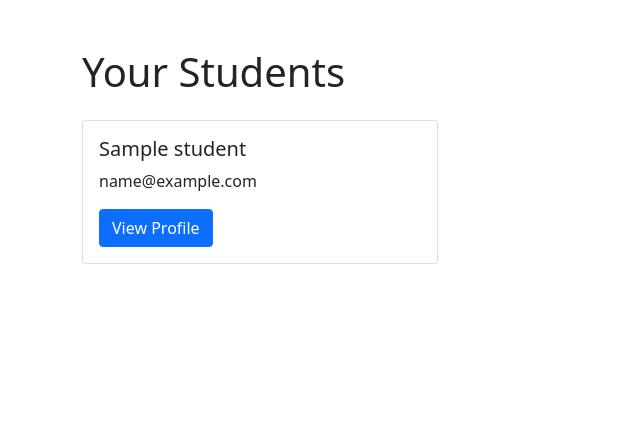
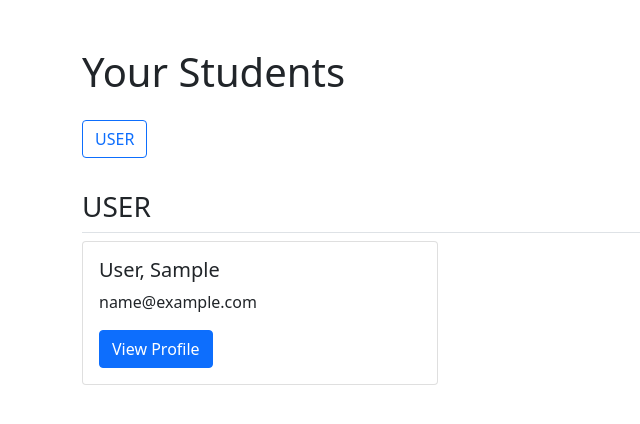
Before and after one commit to Martinnnnnns/SGPYear2, a Django app: template tutorials/templates/tutor_students_list.html in a window 1280 px wide. Shown: the part 56-480 px from the top of the page, without its empty margins (0-640 px from the left). Run offline with Django 3.2, Linux system fonts and the light colour scheme; the template is opened without the code that fills it: most values are stand-ins (such as "Sample title", 1, 10 or a date in 2020); some libraries are stand-ins or nearby versions.

Commit message:
Organized students alphabetically

```diff
--- a/tutorials/templates/tutor_students_list.html
+++ b/tutorials/templates/tutor_students_list.html
@@ -5,12 +5,23 @@
     <h1 class="mb-4">Your Students</h1>
 
     {% if students %}
+        {% regroup students by last_name|first|upper as student_groups %}
+
+        <div class="mb-4">
+            {% for group in student_groups %}
+                <a href="#section-{{ group.grouper }}" class="btn btn-outline-primary me-2 mb-2">{{ group.grouper }}</a>
+            {% endfor %}
+        </div>
+
+        {% for group in student_groups %}
+            <div id="section-{{ group.grouper }}" class="mb-4">
+                <h3 class="border-bottom pb-2">{{ group.grouper }}</h3>
                 <div class="row">
-            {% for student in students %}
+                    {% for student in group.list %}
                         <div class="col-md-4 mb-4">
                             <div class="card">
                                 <div class="card-body">
-                            <h5 class="card-title">{{ student.get_full_name }}</h5>
+                                    <h5 class="card-title">{{ student.last_name }}, {{ student.first_name }}</h5>
                                     <p class="card-text">{{ student.email }}</p>
                                     <a href="{% url 'student_profile_detail' student.id %}"
                                        class="btn btn-primary">View Profile</a>
@@ -19,6 +30,8 @@
                         </div>
                     {% endfor %}
                 </div>
+            </div>
+        {% endfor %}
     {% else %}
         <p>You don't have any students yet.</p>
     {% endif %}
```
Lines whose indentation alone changed are shown as unchanged.
